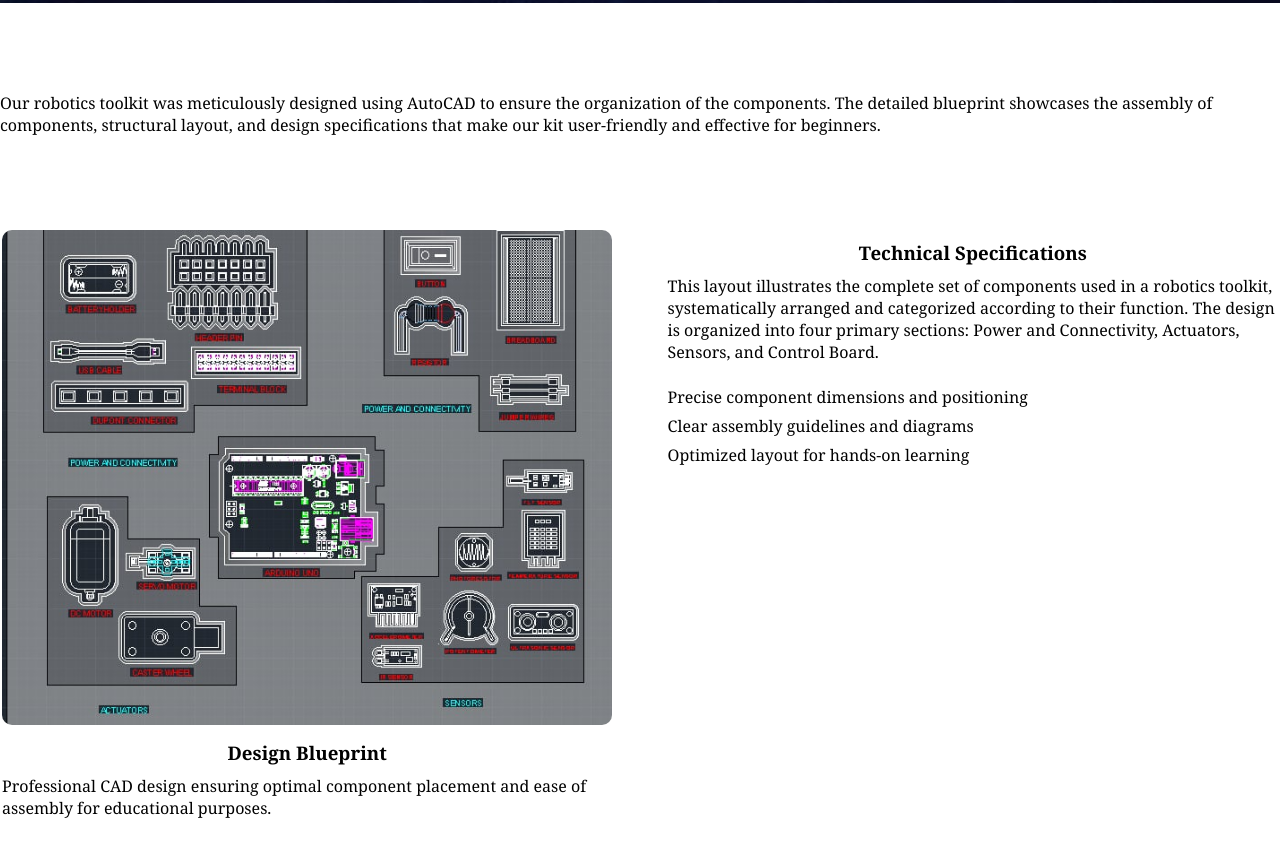
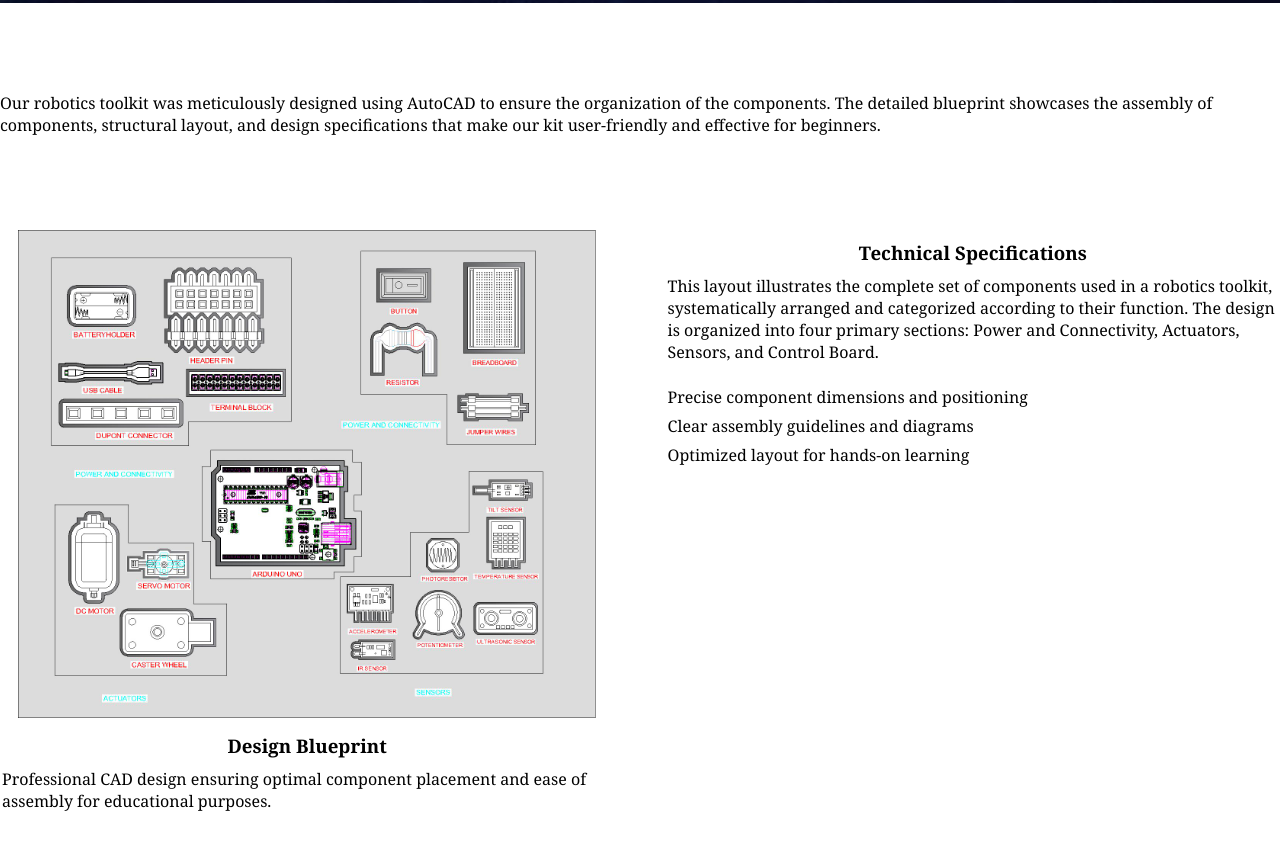
Before and after one commit to Vxnzu/Rise-in-3I-s, a plain HTML site: page About.html in a window 1280 px wide. Shown: the part 1677-2534 px from the top of the page. Drawn offline with Linux system fonts and the light colour scheme.

Commit message:
changed gthe image and updated about

```diff
--- a/About.html
+++ b/About.html
@@ -87,7 +87,7 @@
       </p>
       <div class="row">
         <div class="about-col">
-          <img src="../images/autocad.jfif" alt="AutoCAD Toolkit Design" />
+          <img src="./images/autocad.jpg" alt="AutoCAD Toolkit Design" />
           <div class="layer">
             <h3>Design Blueprint</h3>
             <p>
```
Also changed, not shown: images/autocad.jpg (added).
